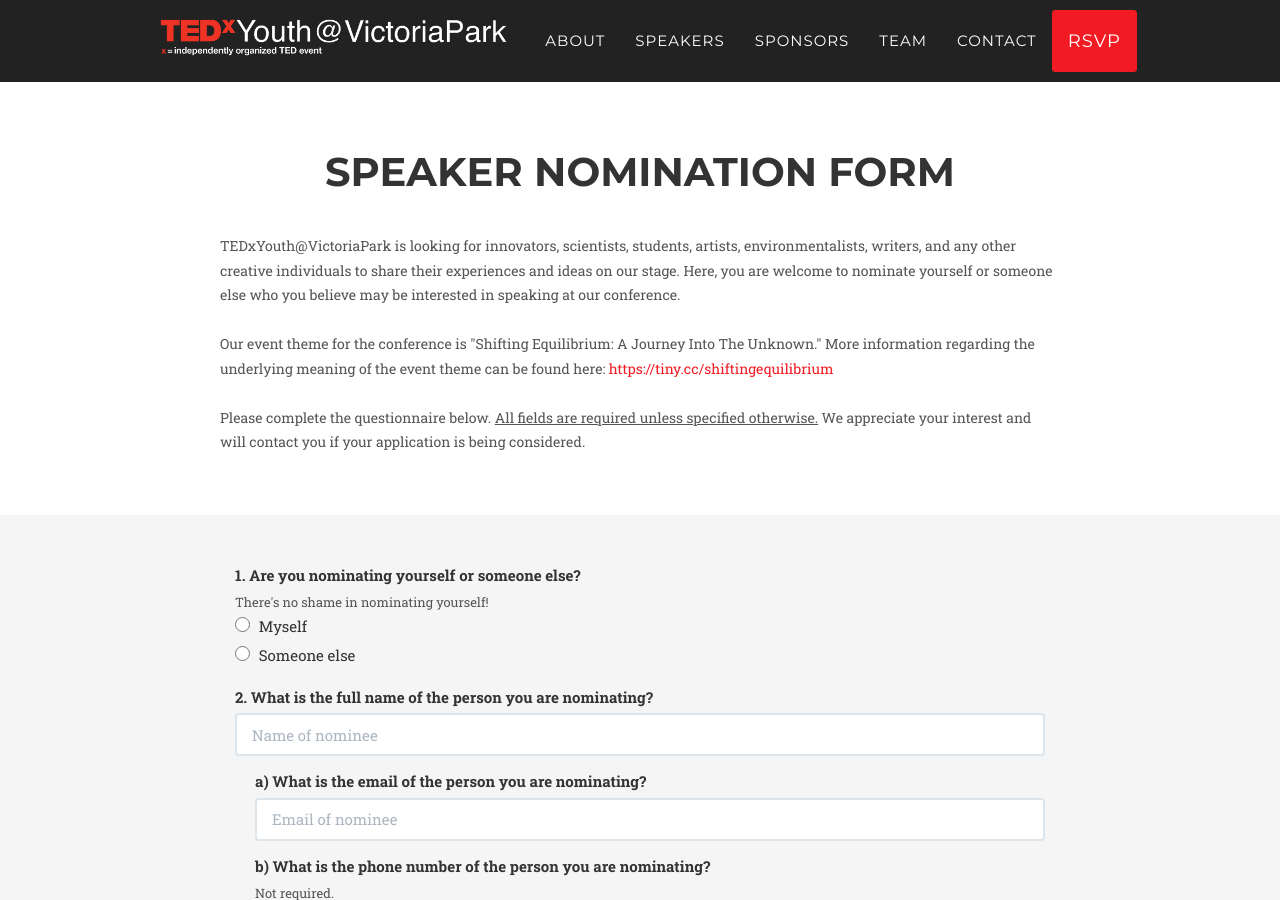
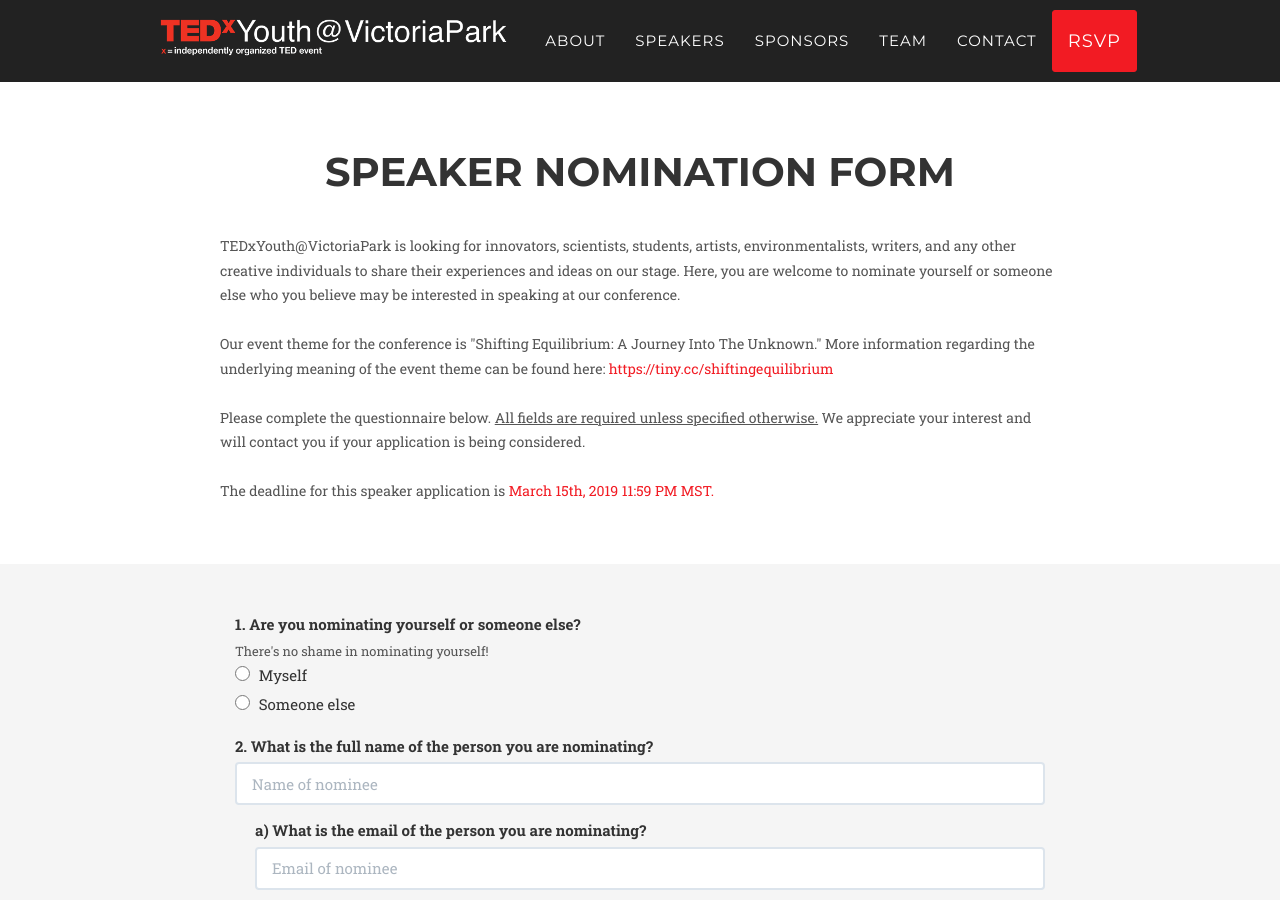
Before and after one commit to rxyang0/tedxyouthvictoriapark, a Jekyll site: the page built from nominatespeaker.html, in a window 1280 px wide and 900 px high. Built offline with Jekyll 4.4.1, drawn with Linux system fonts in a browser that asks for light colours; some web fonts are replaced.

Commit message:
Close #8

```diff
--- a/nominatespeaker.html
+++ b/nominatespeaker.html
@@ -15,7 +15,9 @@
                     meaning of the event theme can be found here: <a href="https://tiny.cc/shiftingequilibrium">https://tiny.cc/shiftingequilibrium</a>
                     <br><br>
                     Please complete the questionnaire below. <u>All fields are required unless specified otherwise.</u> We appreciate your interest and will contact you if your application is being considered.
-				</p>
+                    <br><br>
+                    The deadline for this speaker application is <time class="text-primary" datetime="2019-02-15 23:59">March 15th, 2019 11:59 PM MST.</time>
+                </p>
             </div>
         </div>
 
```
